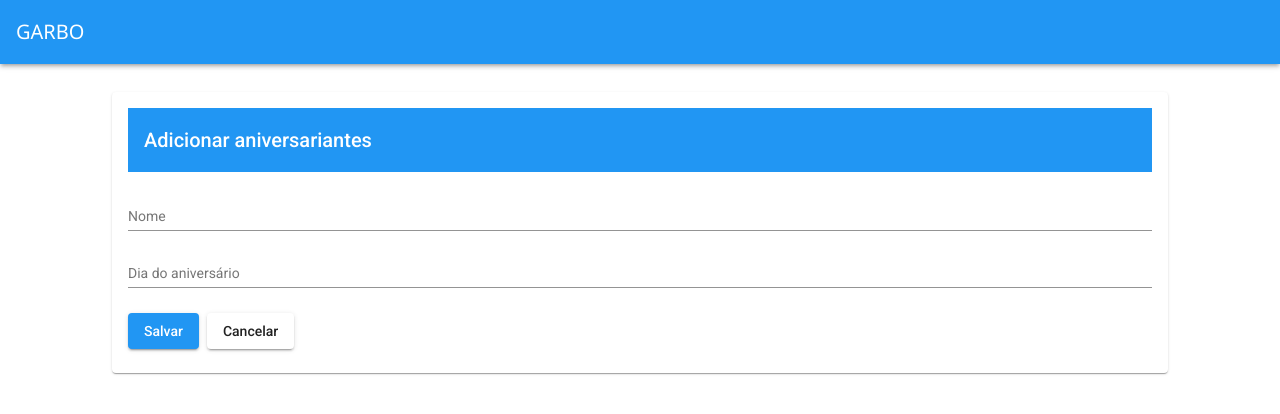
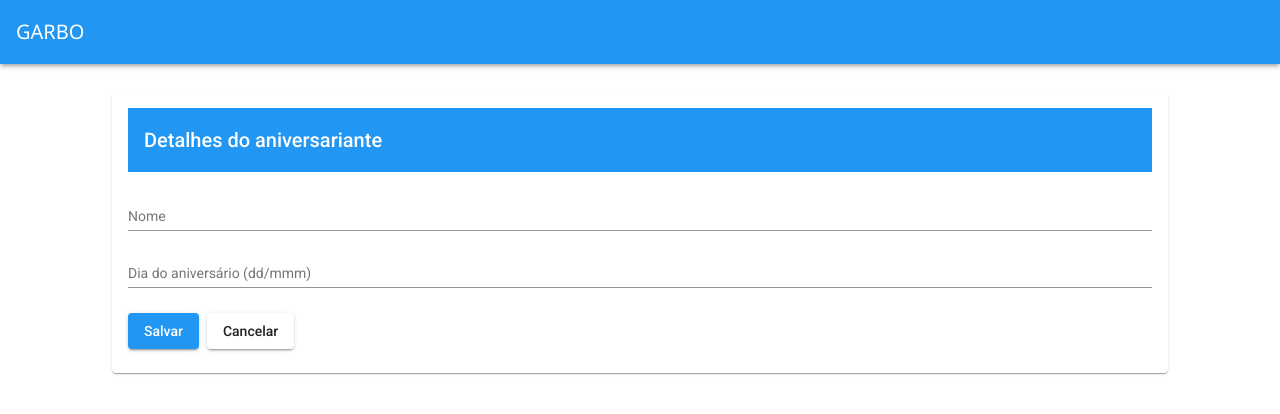
Before and after one commit to pegonsLog/aniversariantes, an Angular app: page /new in a window 1280 px wide. Shown: the top 414 px of the page. Built offline with nearby package versions, Linux system fonts and the light colour scheme.

Commit message:
13/11-casa

```diff
--- a/src/app/aniversariante/aniversariantes.service.ts
+++ b/src/app/aniversariante/aniversariantes.service.ts
@@ -18,7 +18,11 @@ export class AniversariantesService {
 
     );
   }
-  create(aniversariante: Aniversariante){
-    return this.http.post<Aniversariante>(this.API + 'aniversariante', aniversariante);
+  save(record: Aniversariante){
+    return this.http.post<Aniversariante>(this.API  + 'aniversariantes', record).pipe(first());
+  }
+
+  delete(id: number){
+    return this.http.delete<Aniversariante>(this.API + 'aniversariantes').pipe(first());
   }
 }
--- a/src/app/aniversariante/form/form.component.html
+++ b/src/app/aniversariante/form/form.component.html
@@ -1,17 +1,23 @@
 <mat-card>
-  <form [formGroup]="form">
-    <mat-toolbar color="primary">Adicionar aniversariantes</mat-toolbar>
-    <mat-form-field appearance="legacy">
-      <input matInput placeholder="Nome" />
-    </mat-form-field>
+  <mat-toolbar color="primary">Detalhes do aniversariante</mat-toolbar>
+  <mat-card-content>
+    <form [formGroup]="form" class="min-width">
+      <mat-form-field class="full-width">
+        <input matInput placeholder="Nome" formControlName="name" />
+      </mat-form-field>
 
-    <mat-form-field appearance="legacy">
-      <input matInput placeholder="Dia do aniversário" />
-    </mat-form-field>
+      <mat-form-field class="full-width">
+        <input
+          matInput
+          placeholder="Dia do aniversário (dd/mmm)"
+          formControlName="birthday"
+        />
+      </mat-form-field>
 
-    <mat-card-actions>
-      <button mat-raised-button color="primary">Salvar</button>
-      <button mat-raised-button>Cancelar</button>
-    </mat-card-actions>
-  </form>
+      <mat-card-actions>
+        <button mat-raised-button color="primary" (click)="onSubmit()">Salvar</button>
+        <button mat-raised-button (click)="onCancel()">Cancelar</button>
+      </mat-card-actions>
+    </form>
+  </mat-card-content>
 </mat-card>
--- a/src/app/aniversariante/form/form.component.scss
+++ b/src/app/aniversariante/form/form.component.scss
@@ -3,14 +3,19 @@ mat-card {
   margin: 2em auto;
 }
 
-mat-form-field {
+.full-width {
   width: 100%;
 }
 
-mat-card-actions{
+.min-width {
+  width: 100%;
+  min-width: 150px;
+}
+
+mat-card-actions {
   margin: auto;
 }
 
-mat-toolbar{
-margin-bottom: 1em;
+mat-toolbar {
+  margin-bottom: 1em;
 }
--- a/src/app/aniversariante/form/form.component.ts
+++ b/src/app/aniversariante/form/form.component.ts
@@ -1,27 +1,33 @@
-import { Component, OnInit } from '@angular/core';
+import { Component } from '@angular/core';
 import { FormBuilder, FormGroup } from '@angular/forms';
-import { Aniversariante } from 'src/app/model/aniversariante';
+import { MatSnackBar } from '@angular/material/snack-bar';
+
 import { AniversariantesService } from '../aniversariantes.service';
-
+import { Observable } from 'rxjs';
 
 @Component({
   selector: 'app-form',
   templateUrl: './form.component.html',
   styleUrls: ['./form.component.scss'],
 })
-export class FormComponent implements OnInit {
-
+export class FormComponent {
   form: FormGroup;
-  constructor(private aniversarianteService: AniversariantesService, private fb: FormBuilder) {
-    this.form = fb.group({
+  constructor(
+    private aniversarianteService: AniversariantesService,
+    private formBuilder: FormBuilder,
+    private snackBar: MatSnackBar
+  ) {
+    this.form = formBuilder.group({
       name: [null],
-      birthday: [null]
-    })
+      birthday: [null],
+    });
   }
 
-  create(aniversariante: Aniversariante) {
-    this.aniversarianteService.create(aniversariante);
+  onCancel() {
+    console.log('Botão cancelar clicado');
   }
 
-  ngOnInit(): void {}
+  onSubmit() {
+    this.aniversarianteService.save(this.form.value);
+  }
 }
--- a/src/app/aniversariante/list/list.component.html
+++ b/src/app/aniversariante/list/list.component.html
@@ -1,14 +1,14 @@
 <mat-card>
   <mat-toolbar color="primary">Aniversariantes</mat-toolbar>
   <div *ngIf="aniversariantes$ | async as aniversariantes; else loading">
-    <table mat-table [dataSource]="aniversariantes" class="mat-elevation-z8">
+    <mat-table [dataSource]="aniversariantes" class="mat-elevation-z8">
       <!-- Name Column -->
       <ng-container
         matColumnDef="name"
         aria-label="Campo de nome do funcionário"
       >
-        <th mat-header-cell *matHeaderCellDef>Aniversariante</th>
-        <td mat-cell *matCellDef="let aniversariante">
+        <mat-header-cell *matHeaderCellDef>Aniversariante</mat-header-cell>
+        <mat-cell *matCellDef="let aniversariante">
           {{ aniversariante.name }}
           <mat-icon
             aria-hidden="false"
@@ -16,7 +16,7 @@
             fontIcon="{{ aniversariante.name | icon }}"
           >
           </mat-icon>
-        </td>
+        </mat-cell>
       </ng-container>
 
       <!-- Birthday Column -->
@@ -24,10 +24,10 @@
         matColumnDef="birthday"
         aria-label="Campo de dia e mês do aniversário"
       >
-        <th mat-header-cell *matHeaderCellDef>Dia do aniversário</th>
-        <td mat-cell *matCellDef="let aniversariante">
+        <mat-header-cell *matHeaderCellDef>Dia do aniversário</mat-header-cell>
+        <mat-cell *matCellDef="let aniversariante">
           {{ aniversariante.birthday }}
-        </td>
+        </mat-cell>
       </ng-container>
 
       <!-- Actions Column -->
@@ -44,16 +44,14 @@
         </mat-header-cell>
 
         <mat-cell *matCellDef="let aniversariante">
-          <button
-            mat-icon-button
-            aria-label="Editar aniversariante"
-          >
+          <button mat-icon-button aria-label="Editar aniversariante">
             <mat-icon class="verde">edit</mat-icon>
           </button>
           <button
             mat-icon-button
             color="warn"
             aria-label="Remover aniversariante"
+            (click)="onDelete(aniversariante.id)"
           >
             <mat-icon>delete</mat-icon>
           </button>
@@ -62,7 +60,7 @@
 
       <tr mat-header-row *matHeaderRowDef="displayedColumns"></tr>
       <tr mat-row *matRowDef="let row; columns: displayedColumns"></tr>
-    </table>
+    </mat-table>
   </div>
   <ng-template #loading>
     <div class="loading-spinner">
--- a/src/app/aniversariante/list/list.component.ts
+++ b/src/app/aniversariante/list/list.component.ts
@@ -1,17 +1,17 @@
-import { Component, OnInit } from '@angular/core';
+import { Component } from '@angular/core';
 import { MatDialog } from '@angular/material/dialog';
+import { ActivatedRoute, Router } from '@angular/router';
 import { catchError, Observable, of } from 'rxjs';
 import { Aniversariante } from 'src/app/model/aniversariante';
 import { ErrorDialogComponent } from 'src/app/shared/components/error-dialog/error-dialog.component';
 import { AniversariantesService } from '../aniversariantes.service';
-import { Router, ActivatedRoute } from '@angular/router';
 
 @Component({
   selector: 'app-aniversariantes',
   templateUrl: './list.component.html',
   styleUrls: ['./list.component.scss'],
 })
-export class ListComponent implements OnInit {
+export class ListComponent {
   aniversariantes$: Observable<Aniversariante[]>;
   displayedColumns: string[] = ['name', 'birthday', 'actions'];
 
@@ -36,7 +36,14 @@ export class ListComponent implements OnInit {
   }
 
   onAdd() {
-    this.router.navigate(['new'], {relativeTo: this.activatedRoute})
+    this.router.navigate(['new'], { relativeTo: this.activatedRoute });
   }
-  ngOnInit(): void {}
+
+  onDelete(id: number) {
+    this.aniversariantesService
+      .delete(id)
+      .subscribe((result) =>
+        console.log('O aniversariante foi excluído com sucesso')
+      );
+  }
 }
--- a/src/app/shared/components/error-dialog/error-dialog.component.html
+++ b/src/app/shared/components/error-dialog/error-dialog.component.html
@@ -1,4 +1,4 @@
-<h1 mat-dialog-title style="color: red;">Erro!</h1>
+<h1 mat-dialog-title style="color: red">Erro!</h1>
 <div mat-dialog-content>{{ data }}</div>
 <div mat-dialog-actions align="center">
   <button mat-stroked-button mat-dialog-close>Close</button>
```
Also changed, not shown: src/app/shared/angular-material/angular-material.module.ts (+3 -11 lines).
